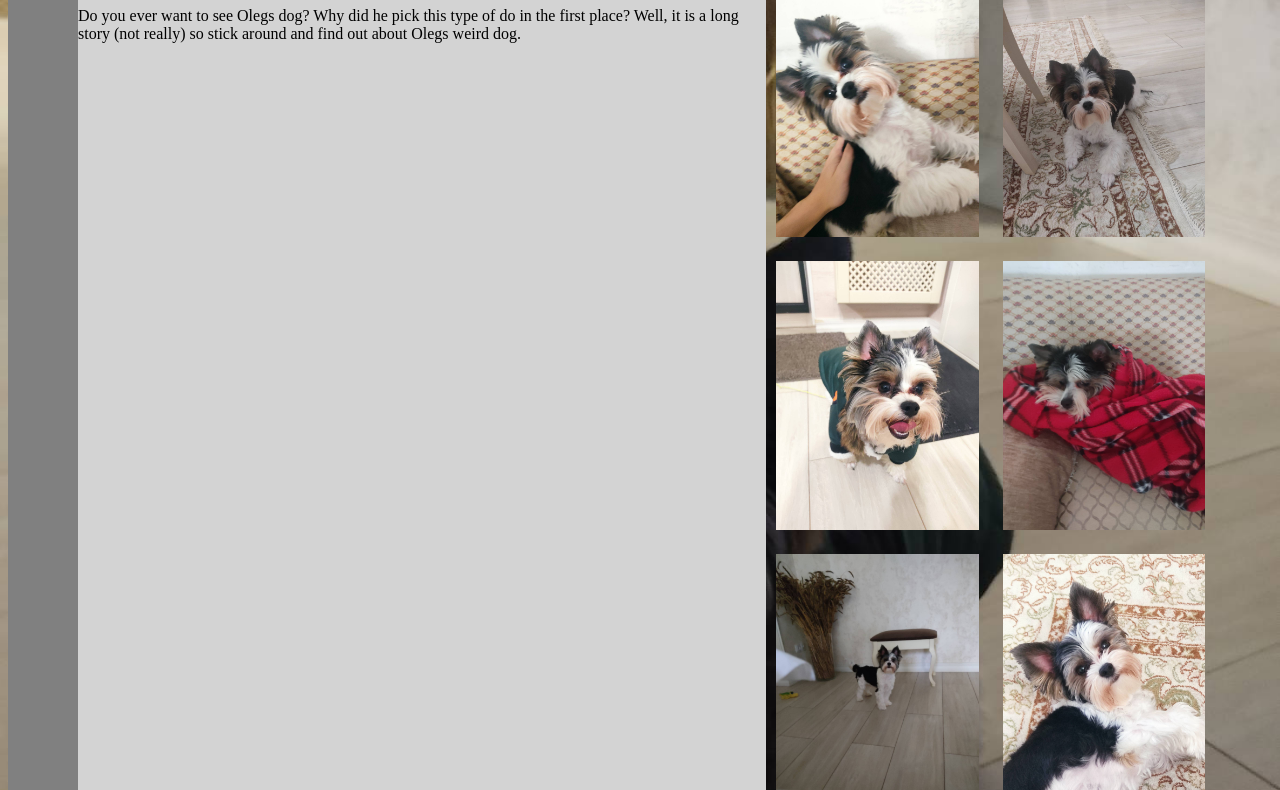
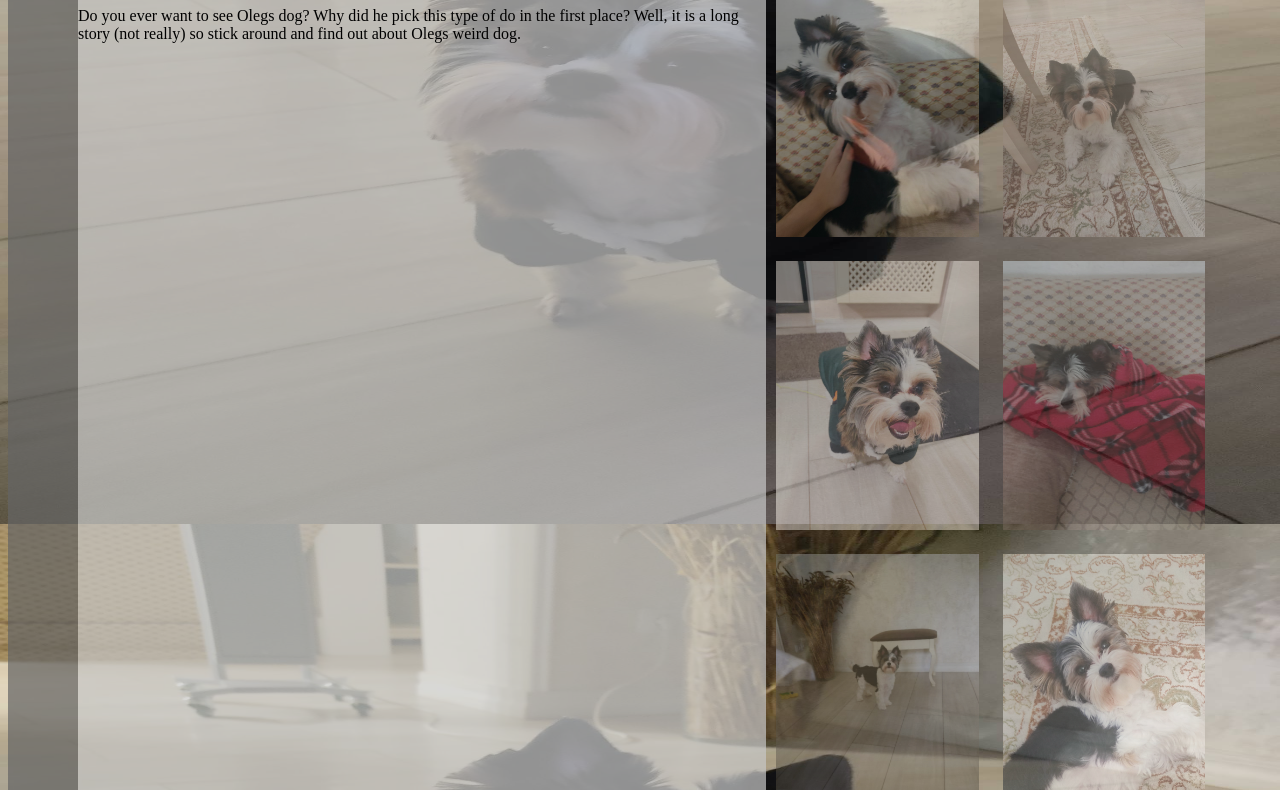
Before and after one commit to digginahole/MAL, a plain HTML site: page index.html in a window 1280 px wide. Shown: the part 276-1066 px from the top of the page. Drawn offline with Linux system fonts and the light colour scheme.

Commit message:
I got it taken care of

```diff
--- a/styles.css
+++ b/styles.css
@@ -1,3 +1,4 @@
+
 
 body{
     display: grid;
@@ -5,6 +6,8 @@ body{
     grid-template-rows: 175px auto;
     background-image: url('images/mersszz/IMG_20211026_175232.jpg');
     background-size: 100%;
+    background-position: center;
+    background-attachment: fixed;
     text-align: left;
 }
 .intro {
@@ -13,15 +16,18 @@ body{
     grid-column: 2;
     padding-top: 20px;
     padding-bottom: 20px;
-    background-color: lightgrey;
+    background: rgba(200, 200, 200, 0.7);
+
 }
 nav {
     border-radius: 4px;
-    background-color: grey;
+    background:rgba(100, 100, 100, 0.7);
+
     grid-column: 1/2;
-
+    font-style: oblique;
 
 }
+
 .pictures {
     color:white;
 }
@@ -32,3 +38,9 @@ nav {
     border-color: white;
     grid-column: 3/4;
 }
+img {
+    opacity: 0.5;
+}
+img:hover {
+    opacity: 1.0;
+}
```
